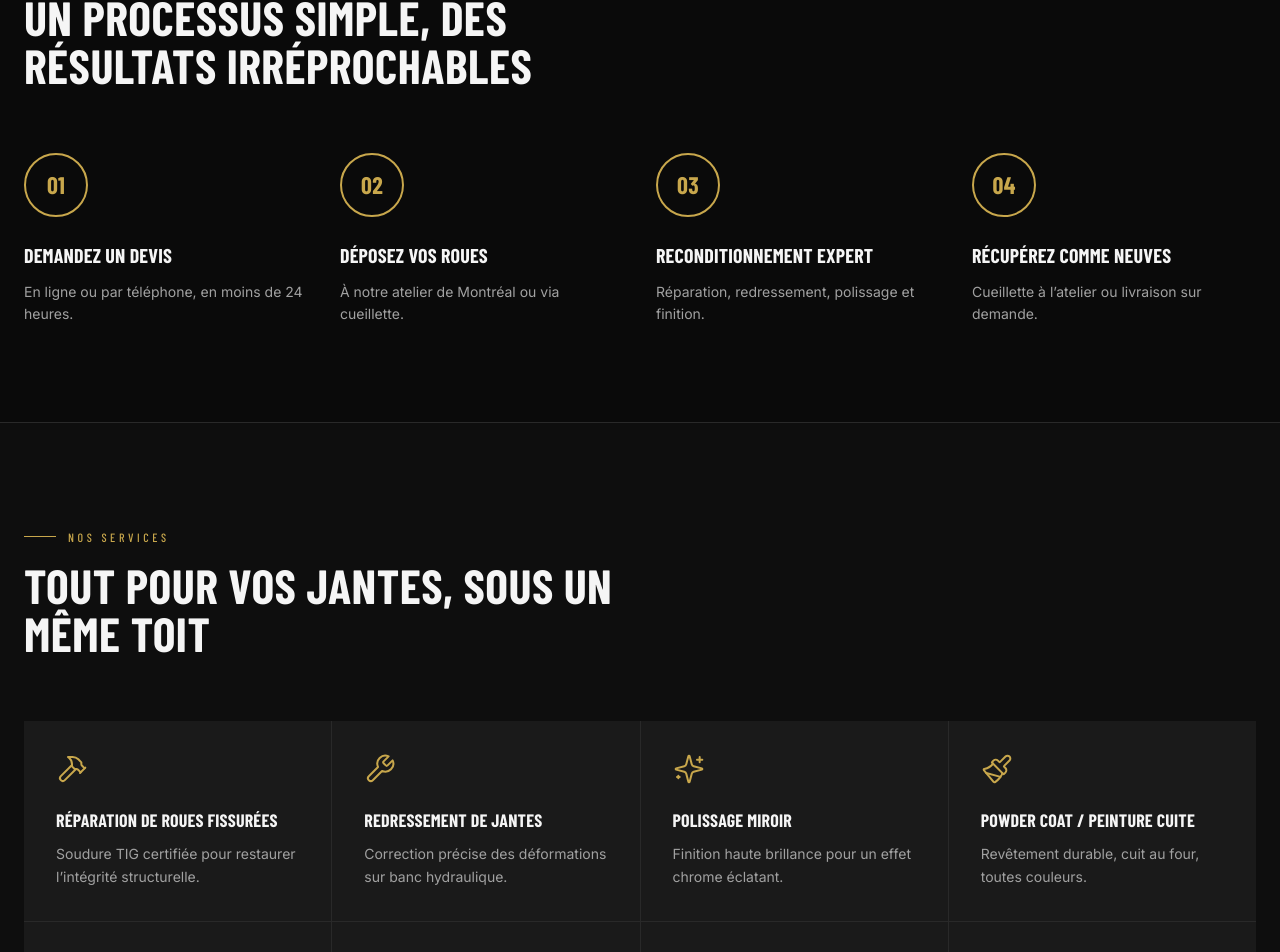
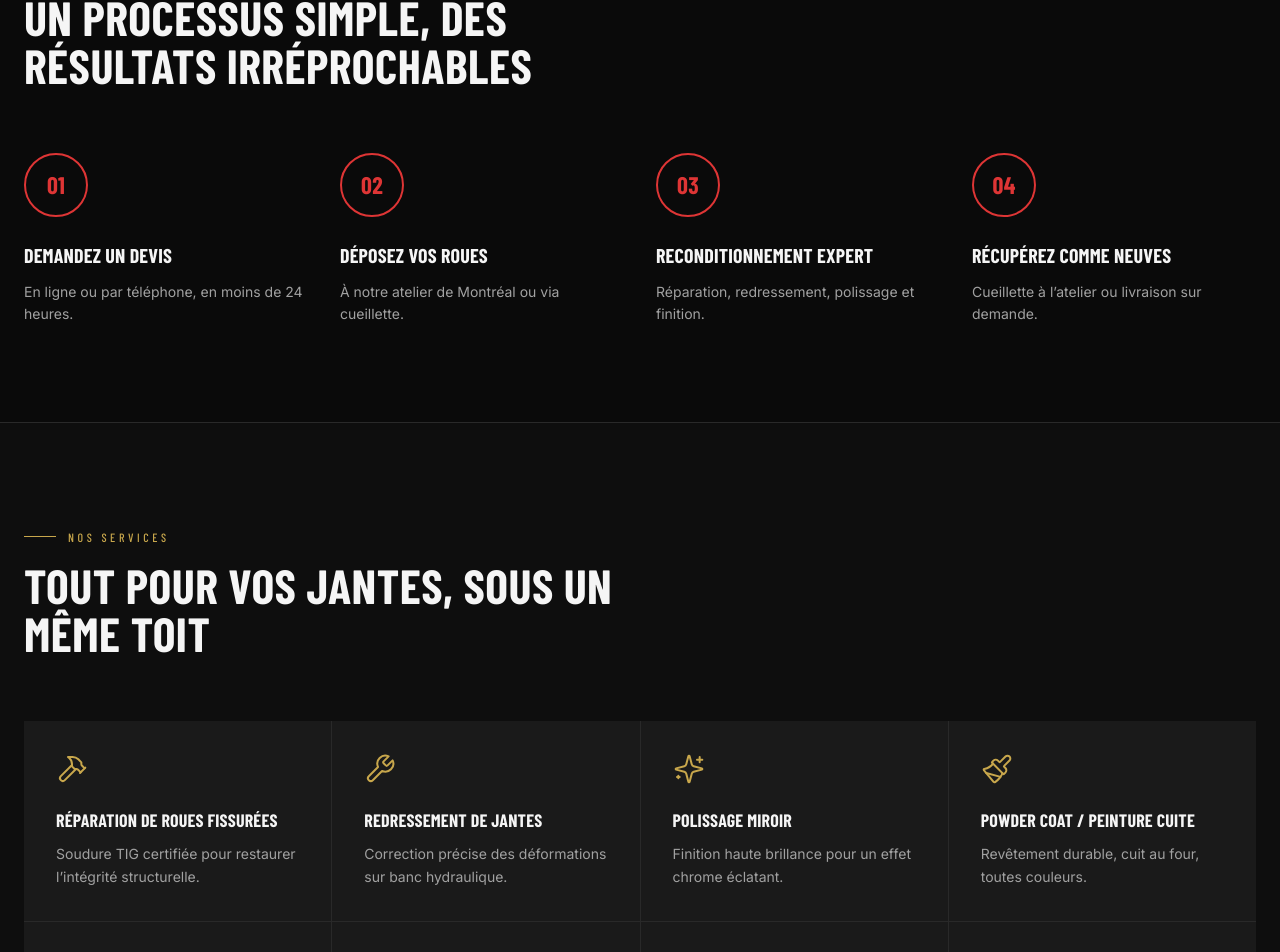
Before and after one commit to Djelloud/exactroue-qc-bilingual-web, a React (Vite) app: page / in a window 1280 px wide. Shown: the part 946-1898 px from the top of the page. Built offline with nearby package versions, Linux system fonts and the light colour scheme; the HTML template or start-up script is replaced by a standard one; a web font is replaced by a local one.

Commit message:
Changes
Co-authored-by: Djelloud <44250699+Djelloud@users.noreply.github.com>

```diff
--- a/src/pages/Home.tsx
+++ b/src/pages/Home.tsx
@@ -83,7 +83,7 @@ const Home = () => {
           <div className="grid grid-cols-1 md:grid-cols-2 lg:grid-cols-4 gap-8">
             {['s1', 's2', 's3', 's4'].map((k, i) => (
               <div key={k} className="reveal relative" style={{ transitionDelay: `${i * 100}ms` }}>
-                <div className="w-16 h-16 rounded-full border-2 border-gold grid place-items-center font-display text-2xl font-bold text-gold mb-6">
+                <div className="w-16 h-16 rounded-full border-2 border-red grid place-items-center font-display text-2xl font-bold text-red mb-6">
                   {String(i + 1).padStart(2, '0')}
                 </div>
                 <h3 className="font-display uppercase text-xl font-bold mb-3">{t(`process.${k}.t`)}</h3>
```
